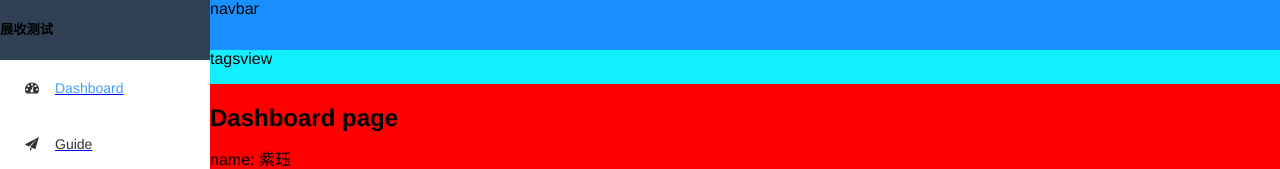
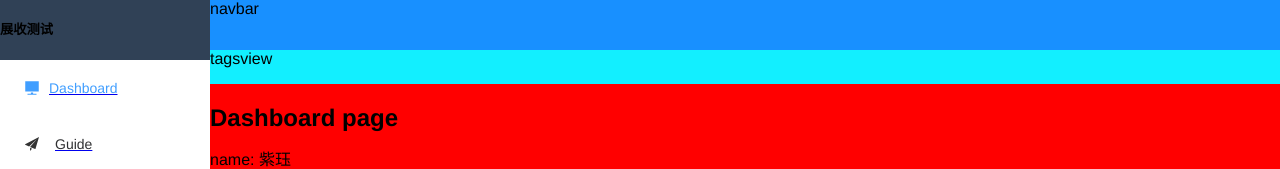
Before and after one commit to Zijue/vue3-vite2-admin, a Vue app: page /dashboard in a window 1280 px wide. Shown: the top 169 px of the page. Built offline with nearby package versions, Linux system fonts and the light colour scheme.

Commit message:
feature: 菜单支持element-icon

```diff
--- a/package.json
+++ b/package.json
@@ -40,6 +40,7 @@
     "vue-tsc": "^0.32.1"
   },
   "dependencies": {
+    "@element-plus/icons-vue": "^1.1.3",
     "@types/lodash-es": "*",
     "@types/path-browserify": "^1.0.0",
     "@vue/runtime-core": "^3.2.31",
--- a/src/components/Sidebar/SidebarItem.vue
+++ b/src/components/Sidebar/SidebarItem.vue
@@ -13,7 +13,14 @@
         :to="resolvePath(theOnlyOneChildRoute.path)"
       >
         <el-menu-item :index="resolvePath(theOnlyOneChildRoute.path)">
-          <svg-icon v-if="icon" :icon-name="icon" class-name="menu-icon" />
+          <el-icon
+            v-if="icon && icon.includes('el-icon')"
+            color="#333"
+            class="no-inherit"
+          >
+            <component :is="icon.slice(8)" />
+          </el-icon>
+          <svg-icon v-else-if="icon" :icon-name="icon" class-name="menu-icon" />
           <template #title>
             <span class="submenu-title">{{
               theOnlyOneChildRoute.meta.title
@@ -25,8 +32,15 @@
     <!-- 多个子路由时 -->
     <el-sub-menu v-else :index="resolvePath(item.path)" popper-append-to-body>
       <template #title>
+        <el-icon
+          v-if="icon && icon.includes('el-icon')"
+          color="#333"
+          class="no-inherit"
+        >
+          <component :is="icon.slice(8)" />
+        </el-icon>
         <svg-icon
-          v-if="item.meta?.icon"
+          v-else-if="item.meta?.icon"
           :icon-name="(item.meta as {icon: string}).icon"
           class-name="menu-icon"
         />
--- a/src/main.ts
+++ b/src/main.ts
@@ -11,6 +11,7 @@ import ElementPlus from "element-plus"
 import "element-plus/dist/index.css"
 // element-plus官方提供了工具，只需要配置即可实现全局挂载及按需导入，所以下面这部分不需要
 // import installElementPlus from "@/plugins/element"
+import initElementIcons from "@/plugins/element-icon"
 // SvgIcon全局导入
 import initSvgIcon from "@/plugins/svgIcon"
 
@@ -18,5 +19,6 @@ const app = createApp(App)
 app.use(createPinia())
 app.use(router)
 app.use(ElementPlus, { size: "medium", zIndex: 2000 })
+app.use(initElementIcons)
 app.use(initSvgIcon)
 app.mount("#app")
--- /dev/null
+++ b/src/plugins/element-icon.ts
@@ -0,0 +1,10 @@
+import { App } from "vue"
+import * as ElIconModules from "@element-plus/icons-vue"
+
+export default (app: App) => {
+  Object.keys(ElIconModules).forEach((key) => {
+    // 使用TS，当数组下标为字符串时，会报错
+    // 解决办法：在tsconfig.json内添加如下规则："suppressImplicitAnyIndexErrors": true
+    app.component(key, ElIconModules[key])
+  })
+}
--- a/src/router/index.ts
+++ b/src/router/index.ts
@@ -111,7 +111,8 @@ export const constantRoutes: RouteRecordRaw[] = [
           ),
         meta: {
           title: "Dashboard",
-          icon: "dashboard"
+          // icon: "dashboard"
+          icon: "el-icon-platform"
         }
       }
     ]
--- a/tsconfig.json
+++ b/tsconfig.json
@@ -13,7 +13,8 @@
     "paths": {
       "@/*": ["./src/*"]
     },
-    "types": ["element-plus/global"]
+    "types": ["element-plus/global"],
+    "suppressImplicitAnyIndexErrors": true
   },
   "include": ["src/**/*.ts", "src/**/*.d.ts", "src/**/*.tsx", "src/**/*.vue"],
   "exclude": ["node_modules"]
```
Also changed, not shown: components.d.ts (+12 -11 lines), 1 other file (tests, documents, lock files or other folders).
